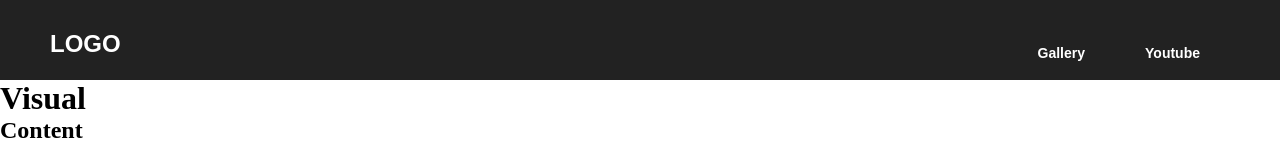
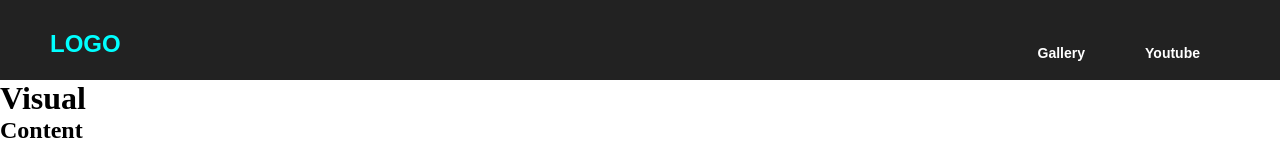
Before and after one commit to myJasClass/react_pf0429, a React (Create React App) app: page / in a window 1280 px wide. Shown: the top 149 px of the page. Built offline with nearby package versions, Linux system fonts and the light colour scheme.

Commit message:
Link/NavLink

```diff
--- a/src/components/common/Header.js
+++ b/src/components/common/Header.js
@@ -1,13 +1,18 @@
 import React from 'react'
+import { NavLink } from 'react-router-dom';
 
 function Header() {
+    const active = { color: 'aqua' }
     return (
         <header>
             <div className='inner'>
-                <h1><a href="#">LOGO</a></h1>
+                <h1>
+                    {/* <Link exact='true' to='/ */}
+                    <NavLink exact to='/' activeStyle={active}>LOGO</NavLink>
+                </h1>
                 <ul id="gnb">
-                    <li><a href="#">Gallery</a></li>
-                    <li><a href="#">Youtube</a></li>
+                    <li><NavLink to='/gallery' activeStyle={active}>Gallery</NavLink></li>
+                    <li><NavLink to='/youtube' activeStyle={active}>Youtube</NavLink></li>
                 </ul>
             </div>
         </header>
```
